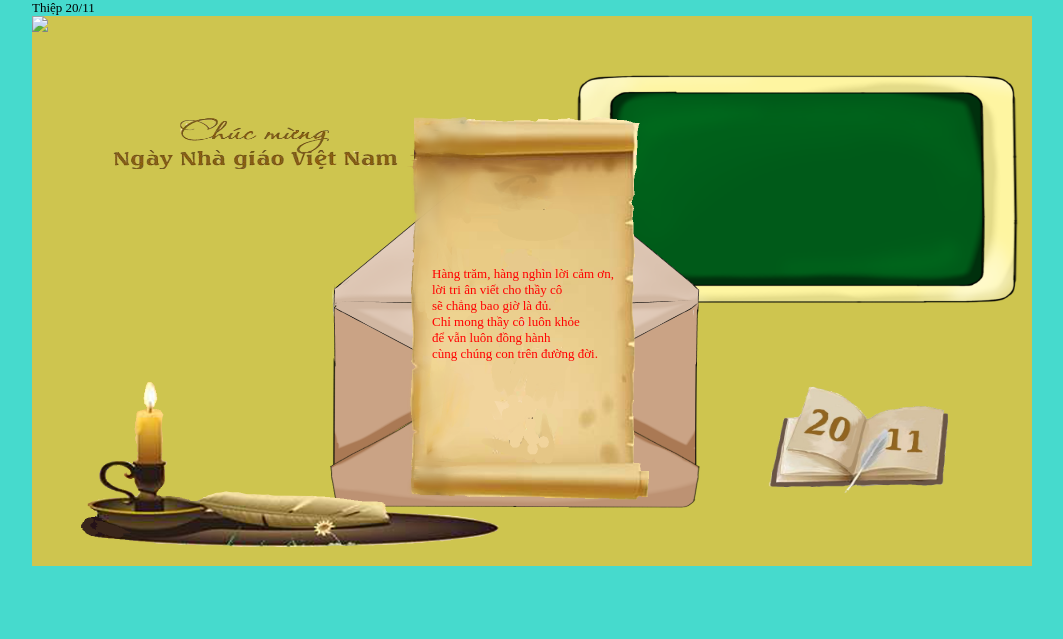
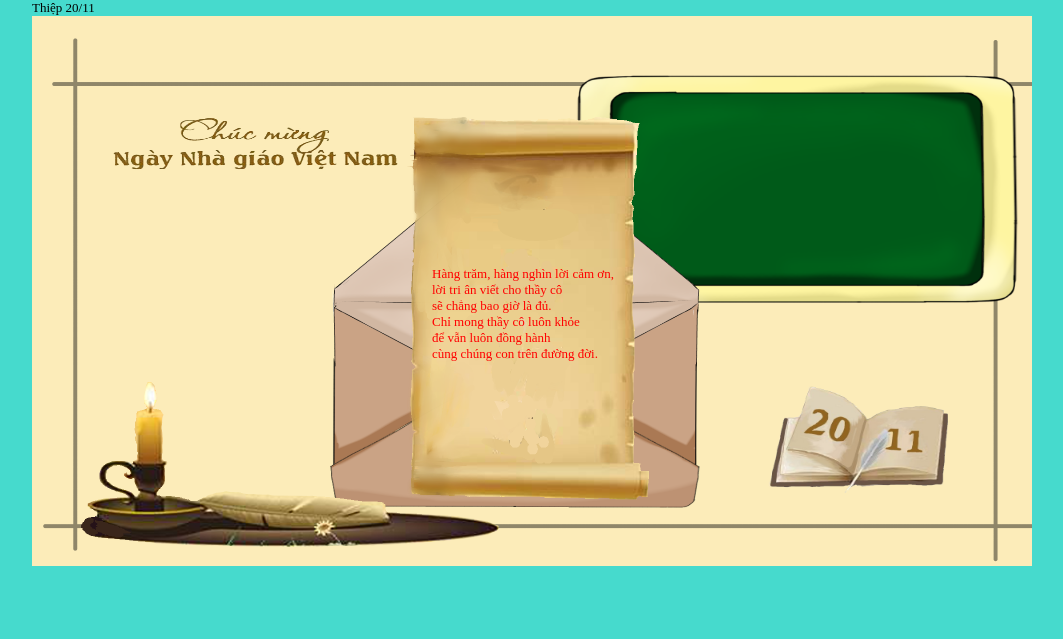
Before and after one commit to lehang202/IT-BL-K23.gitHub.io, a plain HTML site: page index.html in a window 1280 px wide. Shown: the whole page, without its empty margins (96-1159 px from the left). Drawn offline with Linux system fonts and the light colour scheme.

Commit message:
Update index.html

```diff
--- a/index.html
+++ b/index.html
@@ -15,7 +15,7 @@
 
         <div id = "phongnen">
 
-            <img src = "./phongnen.png" />
+            <img src = "./anh/phongnen.png" />
 
             <div id = "bang">
                 <img width="600px" height="380px" src = "./anh/bang.jpg" />
```
